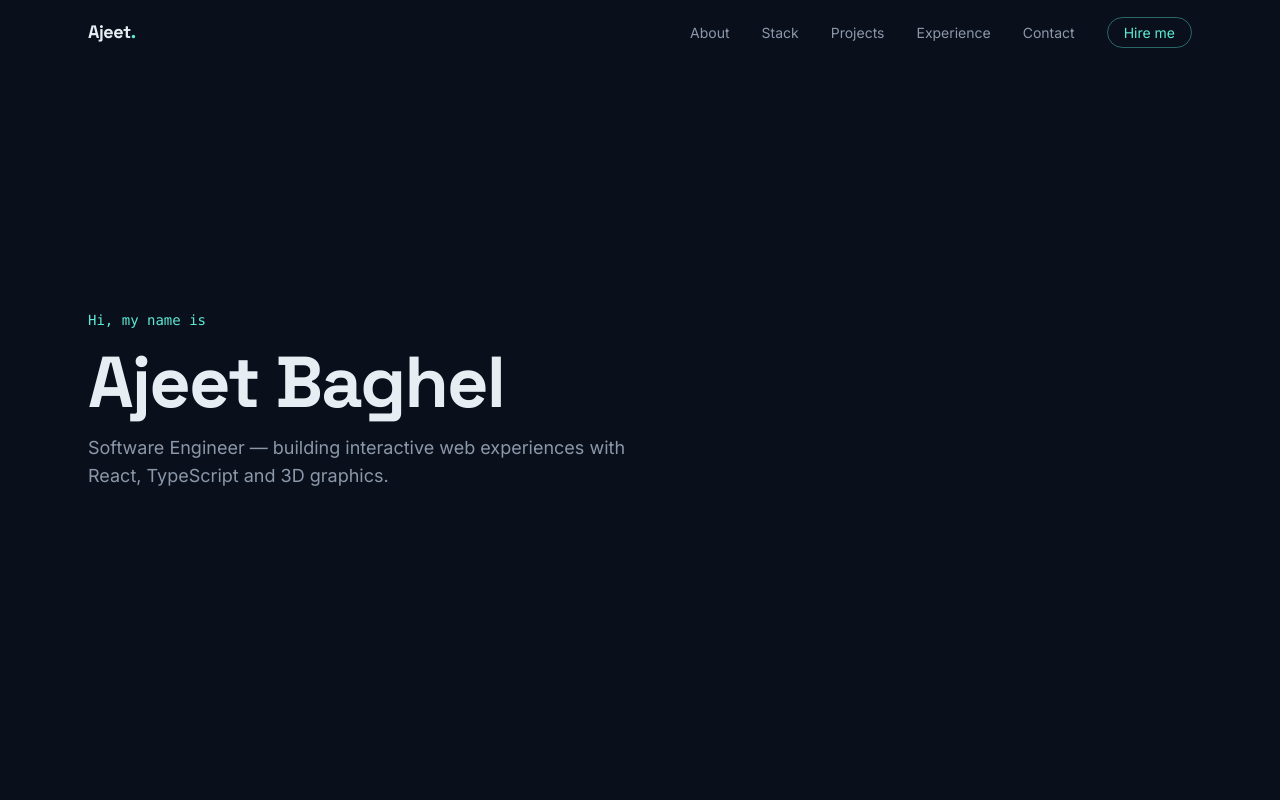
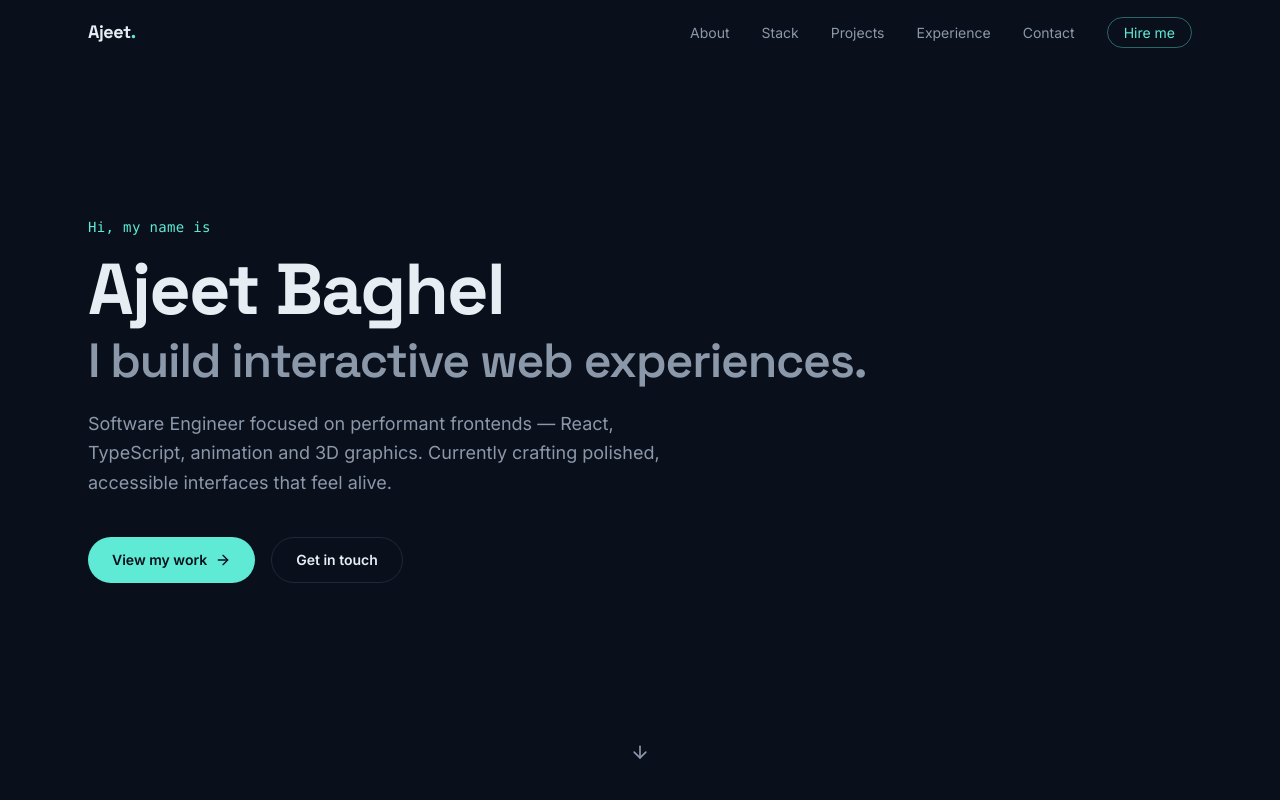
Before and after one commit to Ajeet-Baghel/portfolio, a React (Vite) app: page / in a window 1280 px wide. Shown: the top 800 px of the page. Built offline with nearby package versions, Linux system fonts and the light colour scheme.

Commit message:
feat: add hero with staggered intro reveal and CTAs

```diff
--- a/src/App.tsx
+++ b/src/App.tsx
@@ -1,4 +1,5 @@
 import Navbar from "./components/Navbar";
+import Hero from "./components/Hero";
 import Section from "./components/Section";
 
 export default function App() {
@@ -6,19 +7,7 @@ export default function App() {
     <div id="top" className="min-h-screen bg-background text-foreground">
       <Navbar />
       <main>
-        {/* Hero */}
-        <section className="mx-auto flex min-h-screen max-w-6xl items-center px-6">
-          <div>
-            <p className="font-mono text-sm text-accent">Hi, my name is</p>
-            <h1 className="mt-4 font-display text-5xl font-bold tracking-tight md:text-7xl">
-              Ajeet Baghel
-            </h1>
-            <p className="mt-4 max-w-xl text-lg text-muted">
-              Software Engineer — building interactive web experiences with
-              React, TypeScript and 3D graphics.
-            </p>
-          </div>
-        </section>
+        <Hero />
 
         <Section id="about" label="About">
           <p className="text-muted">Bio and stats coming up next.</p>
--- /dev/null
+++ b/src/components/Hero.tsx
@@ -0,0 +1,92 @@
+import { motion, type Variants } from "framer-motion";
+import { ArrowDown, ArrowRight } from "lucide-react";
+
+const container: Variants = {
+  hidden: {},
+  show: {
+    transition: { staggerChildren: 0.12, delayChildren: 0.2 },
+  },
+};
+
+const item: Variants = {
+  hidden: { opacity: 0, y: 28 },
+  show: {
+    opacity: 1,
+    y: 0,
+    transition: { duration: 0.7, ease: [0.22, 1, 0.36, 1] },
+  },
+};
+
+export default function Hero() {
+  return (
+    <section className="relative mx-auto flex min-h-screen max-w-6xl flex-col justify-center px-6">
+      <motion.div variants={container} initial="hidden" animate="show">
+        <motion.p
+          variants={item}
+          className="font-mono text-sm tracking-wide text-accent"
+        >
+          Hi, my name is
+        </motion.p>
+
+        <motion.h1
+          variants={item}
+          className="mt-4 font-display text-5xl font-bold tracking-tight md:text-7xl"
+        >
+          Ajeet Baghel
+        </motion.h1>
+
+        <motion.h2
+          variants={item}
+          className="mt-3 font-display text-3xl font-semibold tracking-tight text-muted md:text-5xl"
+        >
+          I build interactive web experiences.
+        </motion.h2>
+
+        <motion.p
+          variants={item}
+          className="mt-6 max-w-xl text-lg leading-relaxed text-muted"
+        >
+          Software Engineer focused on performant frontends — React,
+          TypeScript, animation and 3D graphics. Currently crafting polished,
+          accessible interfaces that feel alive.
+        </motion.p>
+
+        <motion.div variants={item} className="mt-10 flex flex-wrap gap-4">
+          <a
+            href="#projects"
+            className="group inline-flex items-center gap-2 rounded-full bg-accent px-6 py-3 text-sm font-semibold text-background transition-transform hover:-translate-y-0.5"
+          >
+            View my work
+            <ArrowRight
+              size={16}
+              className="transition-transform group-hover:translate-x-1"
+            />
+          </a>
+          <a
+            href="#contact"
+            className="inline-flex items-center rounded-full border border-border px-6 py-3 text-sm font-semibold text-foreground transition-colors hover:border-accent/50 hover:text-accent"
+          >
+            Get in touch
+          </a>
+        </motion.div>
+      </motion.div>
+
+      <motion.a
+        href="#about"
+        aria-label="Scroll to about section"
+        className="absolute bottom-10 left-1/2 -translate-x-1/2 text-muted transition-colors hover:text-accent"
+        initial={{ opacity: 0 }}
+        animate={{ opacity: 1 }}
+        transition={{ delay: 1.6, duration: 0.8 }}
+      >
+        <motion.span
+          className="block"
+          animate={{ y: [0, 8, 0] }}
+          transition={{ duration: 1.8, repeat: Infinity, ease: "easeInOut" }}
+        >
+          <ArrowDown size={20} />
+        </motion.span>
+      </motion.a>
+    </section>
+  );
+}
```
